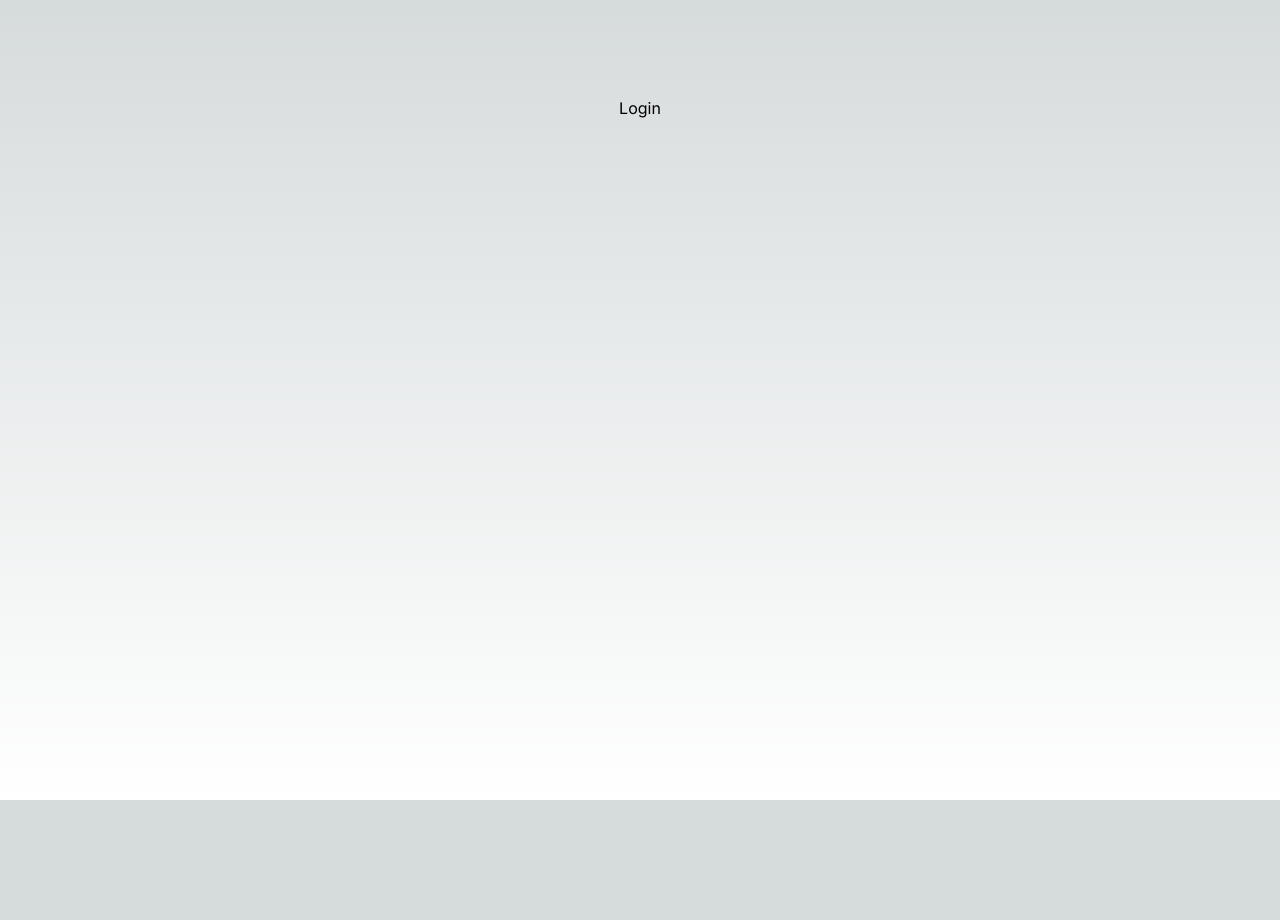
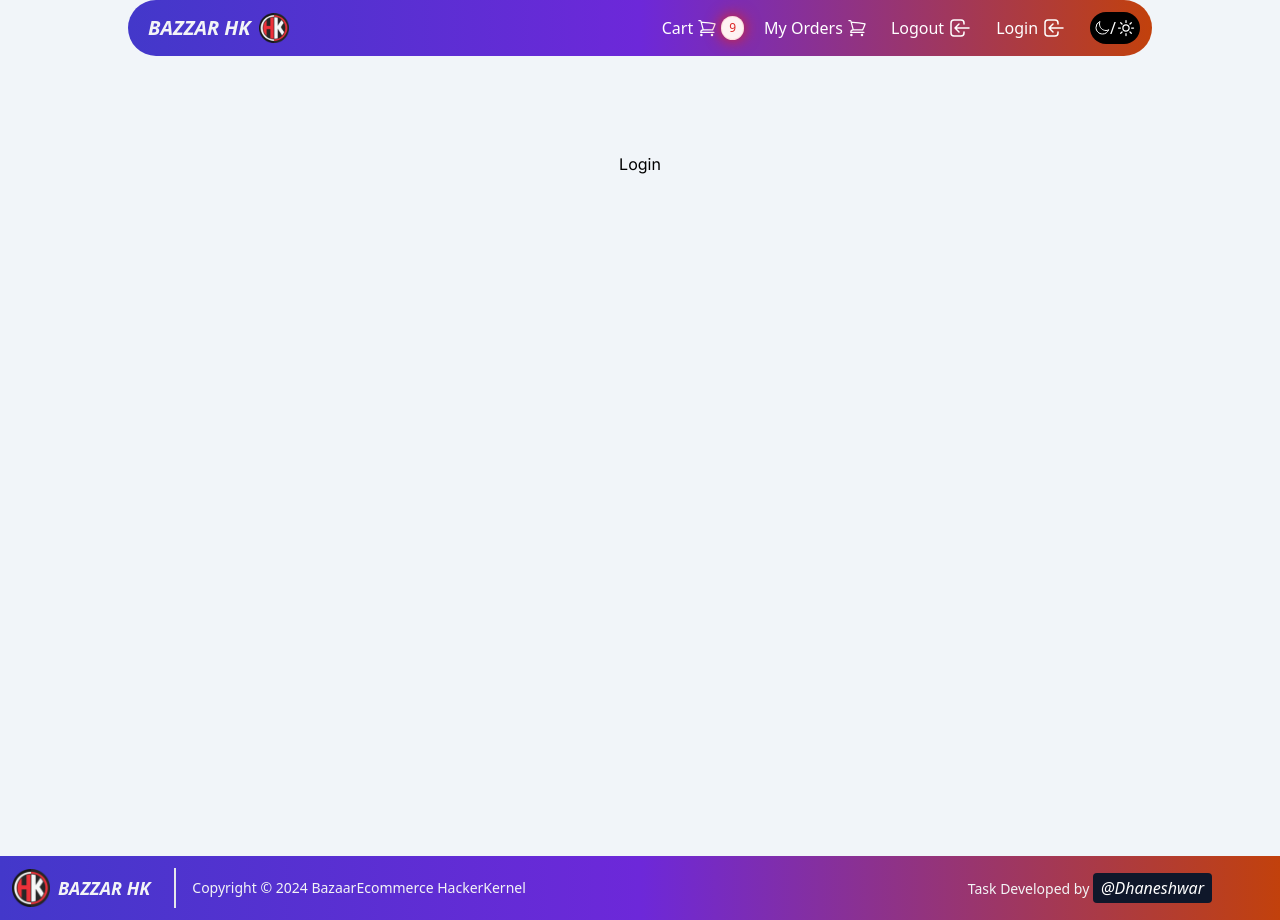
Before and after one commit to Dhaneshwar7/bazaar-hackerkernel, a Next.js app: page / in a window 1280 px wide. Before the commit the page ends 800 px from the top, so only its background shows below. Built offline with nearby package versions, Linux system fonts and the light colour scheme.

Commit message:
structure & Navbar layout components footer setup

```diff
--- /dev/null
+++ b/src/components/layouts/Footer.jsx
@@ -0,0 +1,35 @@
+import Image from 'next/legacy/image';
+import Link from 'next/link';
+import React from 'react';
+
+function Footer() {
+	return (
+		<footer className="text-white-100 bg-gradient-to-r from-indigo-700 via-violet-700 to-orange-700 body-font">
+			<div className=" container mx-auto text-white flex p-3 flex-col md:flex-row items-center">
+				<Link
+					href={'/'}
+					className="flex title-font font-extrabold items-center  uppercase text-gray-100"
+				>
+					<Image alt="Navbar Logo" src={'/HKLogo.png'} width={60} height={60} />
+					<p className="leading-5 text-lg mx-2 whitespace-nowrap ">
+						<i>BAZZAR HK</i>
+					</p>
+				</Link>
+				<div className="text-sm w-full text-gray-100 sm:ml-4 flex flex-col md:flex-row items-center gap-1 justify-between sm:pl-4 sm:border-l-2 sm:border-gray-200 sm:py-2 sm:mt-0 mt-4">
+					<h3>Copyright © 2024 BazaarEcommerce HackerKernel</h3>
+					<h3 className="px-14 ml-2">
+						Task Developed by{'  '}
+						<a
+							className="text-white text-base px-2 py-1 md:bg-slate-900 bg-slate-900 rounded"
+							href="https://www.dhaneshwar.site"
+						>
+							<i>@Dhaneshwar</i>{' '}
+						</a>
+					</h3>
+				</div>
+			</div>
+		</footer>
+	);
+}
+
+export default Footer;
--- /dev/null
+++ b/src/components/layouts/Layout.jsx
@@ -0,0 +1,15 @@
+import React from 'react';
+import Navbar from './Navbar';
+import Footer from './Footer';
+
+const Layout = ({ children }) => {
+	return (
+		<div className=" bg-slate-100 dark:bg-slate-900 ">
+			<Navbar />
+			<main>{children}</main>
+			<Footer />
+		</div>
+	);
+};
+
+export default Layout;
--- /dev/null
+++ b/src/components/layouts/Navbar.jsx
@@ -0,0 +1,163 @@
+import { useTheme } from 'next-themes';
+import Image from 'next/image';
+import Link from 'next/link';
+import React, { useContext, useEffect, useState } from 'react';
+
+const Navbar = () => {
+	const [mounted, setMounted] = useState(false);
+	const { theme, setTheme } = useTheme();
+
+	useEffect(() => {
+		setMounted(true);
+	}, []);
+
+	if (!mounted) return null;
+	return (
+		<header className="text-white-100 rounded-full w-4/5 m-auto sticky top-0 z-50 bg-gradient-to-r from-indigo-700 via-violet-700 to-orange-700 body-font">
+			<div className="container mx-auto flex flex-wrap  p-3 flex-col md:flex-row items-center">
+				<Link
+					href={'/'}
+					className="flex title-font font-extrabold items-center  uppercase text-gray-100"
+				>
+					<p className="leading-5 text-xl mx-2">
+						<i>BAZZAR HK</i>
+					</p>
+					<Image alt="Navbar Logo" src={'/HKLogo.png'} width={30} height={60} />
+				</Link>
+
+				<nav className="md:ml-auto flex flex-wrap items-center text-base justify-center">
+					<Link
+						href={'/cart'}
+						className="text-white mr-5 cursor-pointer hover:text-gray-200 flex items-center"
+					>
+						Cart
+						<svg
+							xmlns="http://www.w3.org/2000/svg"
+							fill="none"
+							viewBox="0 0 24 24"
+							strokeWidth={1.5}
+							stroke="currentColor"
+							className="w-5 h-5 mx-1"
+						>
+							<path
+								strokeLinecap="round"
+								strokeLinejoin="round"
+								d="M2.25 3h1.386c.51 0 .955.343 1.087.835l.383 1.437M7.5 14.25a3 3 0 00-3 3h15.75m-12.75-3h11.218c1.121-2.3 2.1-4.684 2.924-7.138a60.114 60.114 0 00-16.536-1.84M7.5 14.25L5.106 5.272M6 20.25a.75.75 0 11-1.5 0 .75.75 0 011.5 0zm12.75 0a.75.75 0 11-1.5 0 .75.75 0 011.5 0z"
+							/>
+						</svg>
+						<span className="inline-flex items-center bg-red-50 py-1 px-2 rounded-full text-xs font-medium text-red-600 ring-1 shadow-[0_0_15px_1px_rgba(220,38,38)]  ring-inset ring-red-600/10">
+							{/* {state.length} */}9
+						</span>
+					</Link>
+
+					<Link
+						href={'/orders'}
+						className="text-white mr-5 cursor-pointer hover:text-gray-200 flex items-center"
+					>
+						My Orders
+						<svg
+							xmlns="http://www.w3.org/2000/svg"
+							fill="none"
+							viewBox="0 0 24 24"
+							strokeWidth={1.5}
+							stroke="currentColor"
+							className="w-5 h-5 mx-1"
+						>
+							<path
+								strokeLinecap="round"
+								strokeLinejoin="round"
+								d="M2.25 3h1.386c.51 0 .955.343 1.087.835l.383 1.437M7.5 14.25a3 3 0 00-3 3h15.75m-12.75-3h11.218c1.121-2.3 2.1-4.684 2.924-7.138a60.114 60.114 0 00-16.536-1.84M7.5 14.25L5.106 5.272M6 20.25a.75.75 0 11-1.5 0 .75.75 0 011.5 0zm12.75 0a.75.75 0 11-1.5 0 .75.75 0 011.5 0z"
+							/>
+						</svg>
+					</Link>
+					<Link
+						href={'/login'}
+						className="text-white mr-5 cursor-pointer hover:text-gray-200 flex items-center"
+						onClick={() => {
+							localStorage.removeItem('token');
+							localStorage.removeItem('userEmail');
+							localStorage.removeItem('isAdmin');
+						}}
+					>
+						Logout
+						<svg
+							xmlns="http://www.w3.org/2000/svg"
+							className="h-6 w-6 mx-1"
+							fill="none"
+							viewBox="0 0 24 24"
+							stroke="currentColor"
+							strokeWidth="1.5"
+						>
+							<path
+								strokeLinecap="round"
+								strokeLinejoin="round"
+								d="M11 16l-4-4m0 0l4-4m-4 4h14m-5 4v1a3 3 0 01-3 3H6a3 3 0 01-3-3V7a3 3 0 013-3h7a3 3 0 013 3v1"
+							/>
+						</svg>
+					</Link>
+					{/* </>
+					) : (
+						<> */}
+					<Link
+						href={'/login'}
+						className="text-white mr-5 cursor-pointer hover:text-gray-200 flex items-center"
+					>
+						Login
+						<svg
+							xmlns="http://www.w3.org/2000/svg"
+							className="h-6 w-6 mx-1"
+							fill="none"
+							viewBox="0 0 24 24"
+							stroke="currentColor"
+							strokeWidth="1.5"
+						>
+							<path
+								strokeLinecap="round"
+								strokeLinejoin="round"
+								d="M11 16l-4-4m0 0l4-4m-4 4h14m-5 4v1a3 3 0 01-3 3H6a3 3 0 01-3-3V7a3 3 0 013-3h7a3 3 0 013 3v1"
+							/>
+						</svg>
+					</Link>
+					{/* </>
+					)} */}
+				</nav>
+				<button
+					onClick={() => setTheme(theme === 'dark' ? 'light' : 'dark')}
+					className="text-white bg-black rounded-full p-1  dark:text-black dark:bg-white flex items-center"
+				>
+					<svg
+						xmlns="http://www.w3.org/2000/svg"
+						fill="none"
+						viewBox="0 0 24 24"
+						strokeWidth={1.5}
+						stroke="currentColor"
+						className="w-4 h-4"
+					>
+						<path
+							strokeLinecap="round"
+							strokeLinejoin="round"
+							d="M21.752 15.002A9.718 9.718 0 0118 15.75c-5.385 0-9.75-4.365-9.75-9.75 0-1.33.266-2.597.748-3.752A9.753 9.753 0 003 11.25C3 16.635 7.365 21 12.75 21a9.753 9.753 0 009.002-5.998z"
+						/>
+					</svg>{' '}
+					/
+					<svg
+						xmlns="http://www.w3.org/2000/svg"
+						fill="none"
+						viewBox="0 0 24 24"
+						strokeWidth="1.5"
+						stroke="currentColor"
+						className="w-5 h-5"
+					>
+						<path
+							strokeLinecap="round"
+							strokeLinejoin="round"
+							d="M12 3v2.25m6.364.386l-1.591 1.591M21 12h-2.25m-.386 6.364l-1.591-1.591M12 18.75V21m-4.773-4.227l-1.591 1.591M5.25 12H3m4.227-4.773L5.636 5.636M15.75 12a3.75 3.75 0 11-7.5 0 3.75 3.75 0 017.5 0z"
+						/>
+					</svg>
+				</button>
+			</div>
+		</header>
+	);
+};
+
+export default Navbar;
--- a/src/pages/_app.js
+++ b/src/pages/_app.js
@@ -1,5 +1,13 @@
+import Layout from "@/components/layouts/Layout";
 import "@/styles/globals.css";
+import { ThemeProvider } from "next-themes";
 
 export default function App({ Component, pageProps }) {
-  return <Component {...pageProps} />;
+  return (
+		<ThemeProvider attribute="class">
+			<Layout>
+				<Component {...pageProps} />
+			</Layout>
+		</ThemeProvider>
+	);
 }
--- a/src/pages/index.js
+++ b/src/pages/index.js
@@ -5,10 +5,12 @@ const inter = Inter({ subsets: ["latin"] });
 
 export default function Home() {
   return (
-    <main
-      className={`flex min-h-screen flex-col items-center justify-between p-24 ${inter.className}`}
-    >
-      <div>Login</div>
-    </main>
-  );
+		<>
+			<main
+				className={`flex min-h-screen   flex-col items-center justify-between p-24 ${inter.className}`}
+			>
+				<div>Login</div>
+			</main>
+		</>
+	);
 }
--- a/src/styles/globals.css
+++ b/src/styles/globals.css
@@ -18,12 +18,12 @@
 
 body {
   color: rgb(var(--foreground-rgb));
-  background: linear-gradient(
+  /* background: linear-gradient(
       to bottom,
       transparent,
       rgb(var(--background-end-rgb))
     )
-    rgb(var(--background-start-rgb));
+    rgb(var(--background-start-rgb)); */
 }
 
 @layer utilities {
--- a/tailwind.config.js
+++ b/tailwind.config.js
@@ -1,16 +1,17 @@
 /** @type {import('tailwindcss').Config} */
 module.exports = {
+	darkMode: 'class',
 	content: [
-    "./src/pages/**/*.{js,ts,jsx,tsx,mdx}",
-    "./src/components/**/*.{js,ts,jsx,tsx,mdx}",
-    "./src/app/**/*.{js,ts,jsx,tsx,mdx}",
+		'./src/pages/**/*.{js,ts,jsx,tsx,mdx}',
+		'./src/components/**/*.{js,ts,jsx,tsx,mdx}',
+		'./src/app/**/*.{js,ts,jsx,tsx,mdx}',
 	],
 	theme: {
 		extend: {
 			backgroundImage: {
-        "gradient-radial": "radial-gradient(var(--tw-gradient-stops))",
-        "gradient-conic":
-          "conic-gradient(from 180deg at 50% 50%, var(--tw-gradient-stops))",
+				'gradient-radial': 'radial-gradient(var(--tw-gradient-stops))',
+				'gradient-conic':
+					'conic-gradient(from 180deg at 50% 50%, var(--tw-gradient-stops))',
 			},
 		},
 	},
```
Also changed, not shown: package.json (+8 -5 lines), public/HKLogo.png (added), 1 other file (tests, documents, lock files or other folders). Lines whose indentation alone changed are shown as unchanged.
